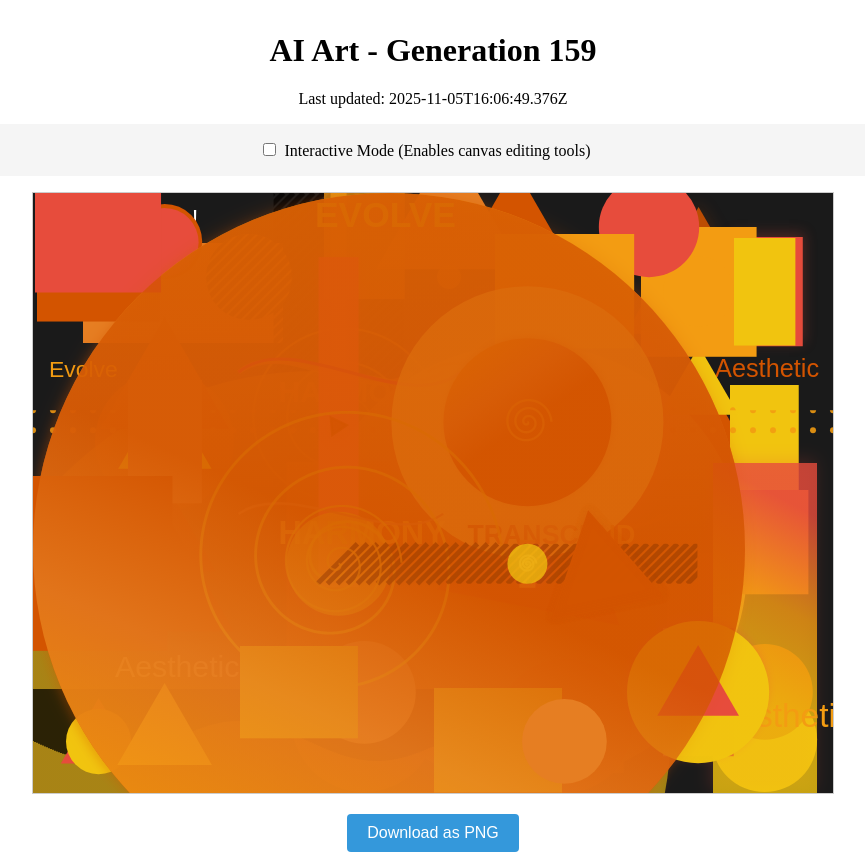
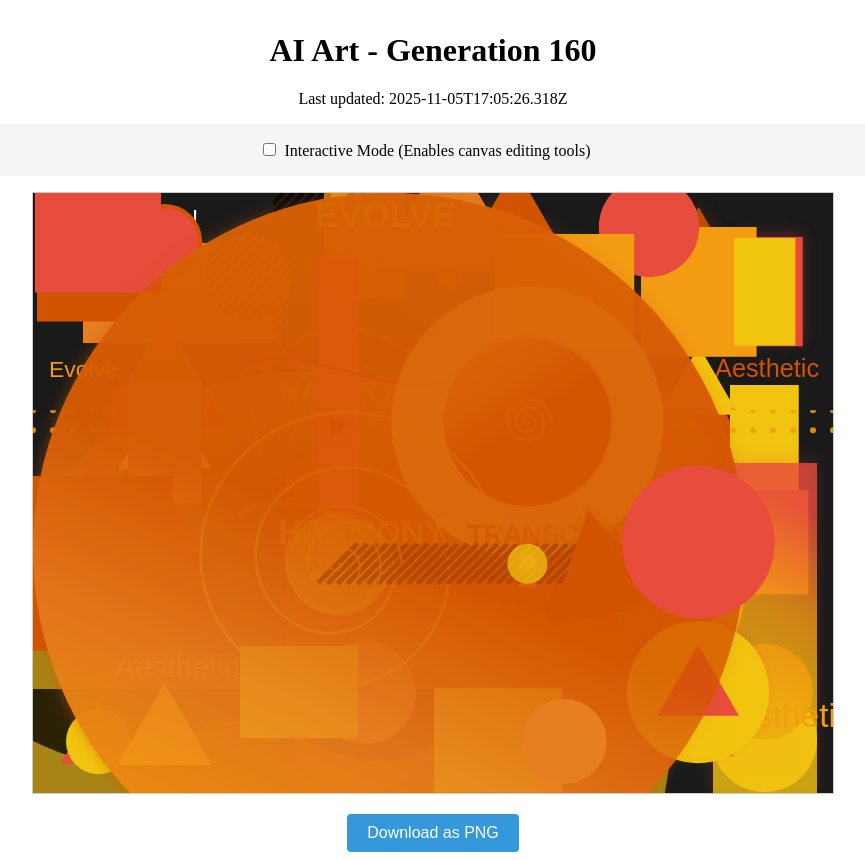
Before and after one commit to mcclowes/ai-art, a React (Vite) app: page / in a window 1280 px wide. Shown: the whole page, without its empty margins (207-1072 px from the left). Built offline with nearby package versions, Linux system fonts and the light colour scheme.

Commit message:
Improve artwork - Generation 160

```diff
--- a/src/artwork-state.ts
+++ b/src/artwork-state.ts
@@ -1829,9 +1829,17 @@ export const artworkState: ArtworkState = {
       },
       "opacity": 0.737820531182809,
       "id": "gradient_circle_1762358809376"
+    },
+    {
+      "type": "circle",
+      "x": 665.3654636882065,
+      "y": 349.3654636882065,
+      "radius": 76.36546368820649,
+      "fillStyle": "#e74c3c",
+      "id": "circle_1762362326318"
     }
   ],
-  "generation": 159,
-  "lastUpdated": "2025-11-05T16:06:49.376Z",
+  "generation": 160,
+  "lastUpdated": "2025-11-05T17:05:26.318Z",
   "cycleStarted": "2025-10-30T02:35:06.400Z"
 };
```
